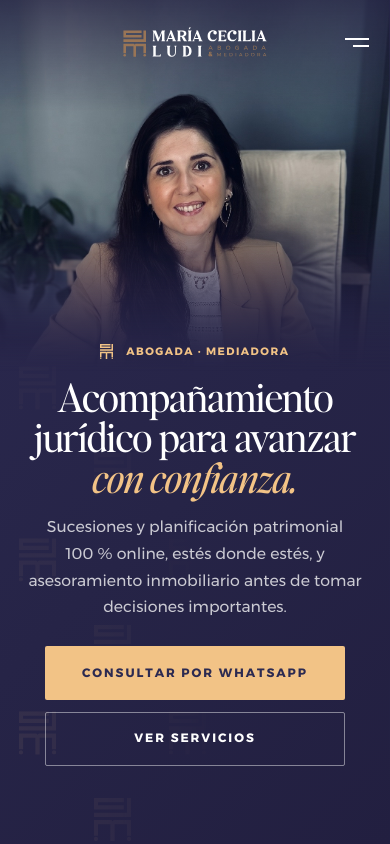
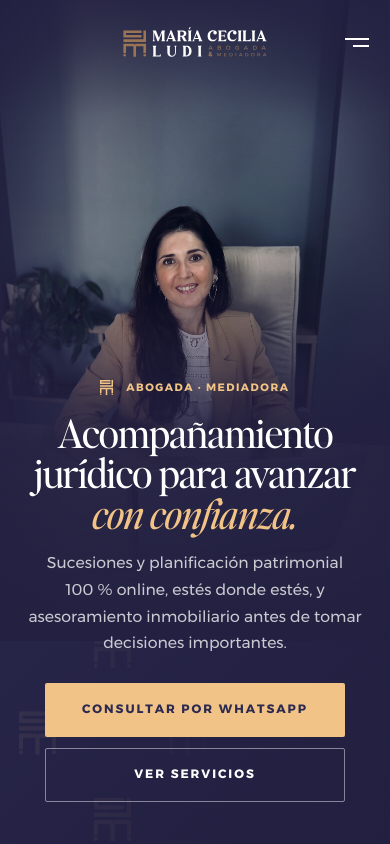
Before and after one commit to sageDev7/cecilialudi, a plain HTML site: page index.html in a window 390 px wide. Shown: the top 844 px of the page. Drawn offline with Linux system fonts and the light colour scheme.

Commit message:
nuevos cambios

```diff
--- a/_subir/styles.css
+++ b/_subir/styles.css
@@ -408,9 +408,10 @@ p.eyebrow.eyebrow{font-size:.76rem;font-weight:700;letter-spacing:.28em;line-hei
 @media (max-width:900px){
   /* hero apilado: texto repartido arriba, retrato encuadrado abajo con la franja de atención */
   .hero{height:100svh;min-height:0;justify-content:flex-start}
-  .hero-in{order:2;flex:1 1 auto;display:flex;flex-direction:column;justify-content:center;margin-top:-4.5rem;padding-top:0;padding-bottom:clamp(1.4rem,4svh,3rem)}
-  .hero-foto{order:1;position:relative;width:100%;flex:0 0 auto;height:44svh;min-height:250px;background-size:170% auto;background-position:46% 37%;-webkit-mask-image:linear-gradient(180deg,#000 62%,transparent 100%);mask-image:linear-gradient(180deg,#000 62%,transparent 100%)}
-  .hero-foto::before{background:linear-gradient(180deg,rgba(34,31,64,.7) 0%,rgba(34,31,64,0) 30%),linear-gradient(0deg,rgba(34,31,64,.9) 0%,rgba(34,31,64,0) 45%)}
+  .hero{justify-content:flex-end}
+  .hero-in{flex:0 0 auto;margin-top:auto;padding-top:0;padding-bottom:clamp(1.6rem,5svh,3.4rem)}
+  .hero-foto{position:absolute;top:0;left:0;right:0;bottom:24%;width:100%;height:auto;background-size:cover;background-position:46% 22%}
+  .hero-foto::before{background:radial-gradient(ellipse 70% 36% at 50% 36%,rgba(34,31,64,0) 0%,rgba(34,31,64,.3) 60%,rgba(34,31,64,.65) 100%),linear-gradient(180deg,rgba(34,31,64,.7) 0%,rgba(34,31,64,.05) 18%,rgba(34,31,64,0) 42%,rgba(34,31,64,.85) 70%,#232142 100%),linear-gradient(90deg,rgba(34,31,64,.55) 0%,rgba(34,31,64,0) 22%,rgba(34,31,64,0) 78%,rgba(34,31,64,.55) 100%)}
   .hero-foto::after{display:none}
   .hero-bar{display:none}
   .hero-canales{display:none}
@@ -489,7 +490,7 @@ p.eyebrow.eyebrow{font-size:.76rem;font-weight:700;letter-spacing:.28em;line-hei
   .hero-ctas{margin-top:1.1rem;gap:.55rem}
   .hero-ctas .btn{min-height:48px}
   .hero-ctas .btn-line-l{display:none}
-  .hero-foto{height:40svh;min-height:230px}
+
   .hero-canales small{display:none}
 }
 @media (max-width:480px){
--- a/index.html
+++ b/index.html
@@ -27,7 +27,7 @@
 <link rel="preload" href="./fonts/editor-snote-regular.woff2" as="font" type="font/woff2" crossorigin>
 <link rel="preload" href="./fonts/gontserrat-regular.woff2" as="font" type="font/woff2" crossorigin>
 <link rel="stylesheet" href="https://cdn.jsdelivr.net/npm/@tabler/icons-webfont@3.46.0/dist/tabler-icons.min.css">
-<link rel="stylesheet" href="./styles.css?v=21">
+<link rel="stylesheet" href="./styles.css?v=22">
 <script type="application/ld+json">
 {
   "@context": "https://schema.org",
--- a/styles.css
+++ b/styles.css
@@ -408,9 +408,10 @@ p.eyebrow.eyebrow{font-size:.76rem;font-weight:700;letter-spacing:.28em;line-hei
 @media (max-width:900px){
   /* hero apilado: texto repartido arriba, retrato encuadrado abajo con la franja de atención */
   .hero{height:100svh;min-height:0;justify-content:flex-start}
-  .hero-in{order:2;flex:1 1 auto;display:flex;flex-direction:column;justify-content:center;margin-top:-4.5rem;padding-top:0;padding-bottom:clamp(1.4rem,4svh,3rem)}
-  .hero-foto{order:1;position:relative;width:100%;flex:0 0 auto;height:44svh;min-height:250px;background-size:170% auto;background-position:46% 37%;-webkit-mask-image:linear-gradient(180deg,#000 62%,transparent 100%);mask-image:linear-gradient(180deg,#000 62%,transparent 100%)}
-  .hero-foto::before{background:linear-gradient(180deg,rgba(34,31,64,.7) 0%,rgba(34,31,64,0) 30%),linear-gradient(0deg,rgba(34,31,64,.9) 0%,rgba(34,31,64,0) 45%)}
+  .hero{justify-content:flex-end}
+  .hero-in{flex:0 0 auto;margin-top:auto;padding-top:0;padding-bottom:clamp(1.6rem,5svh,3.4rem)}
+  .hero-foto{position:absolute;top:0;left:0;right:0;bottom:24%;width:100%;height:auto;background-size:cover;background-position:46% 22%}
+  .hero-foto::before{background:radial-gradient(ellipse 70% 36% at 50% 36%,rgba(34,31,64,0) 0%,rgba(34,31,64,.3) 60%,rgba(34,31,64,.65) 100%),linear-gradient(180deg,rgba(34,31,64,.7) 0%,rgba(34,31,64,.05) 18%,rgba(34,31,64,0) 42%,rgba(34,31,64,.85) 70%,#232142 100%),linear-gradient(90deg,rgba(34,31,64,.55) 0%,rgba(34,31,64,0) 22%,rgba(34,31,64,0) 78%,rgba(34,31,64,.55) 100%)}
   .hero-foto::after{display:none}
   .hero-bar{display:none}
   .hero-canales{display:none}
@@ -489,7 +490,7 @@ p.eyebrow.eyebrow{font-size:.76rem;font-weight:700;letter-spacing:.28em;line-hei
   .hero-ctas{margin-top:1.1rem;gap:.55rem}
   .hero-ctas .btn{min-height:48px}
   .hero-ctas .btn-line-l{display:none}
-  .hero-foto{height:40svh;min-height:230px}
+
   .hero-canales small{display:none}
 }
 @media (max-width:480px){
```
Also changed, not shown: 404.html (+1 -1 lines), _subir/404.html (+1 -1 lines), _subir/index.html (+1 -1 lines), _subir/privacidad.html (+1 -1 lines), privacidad.html (+1 -1 lines).
